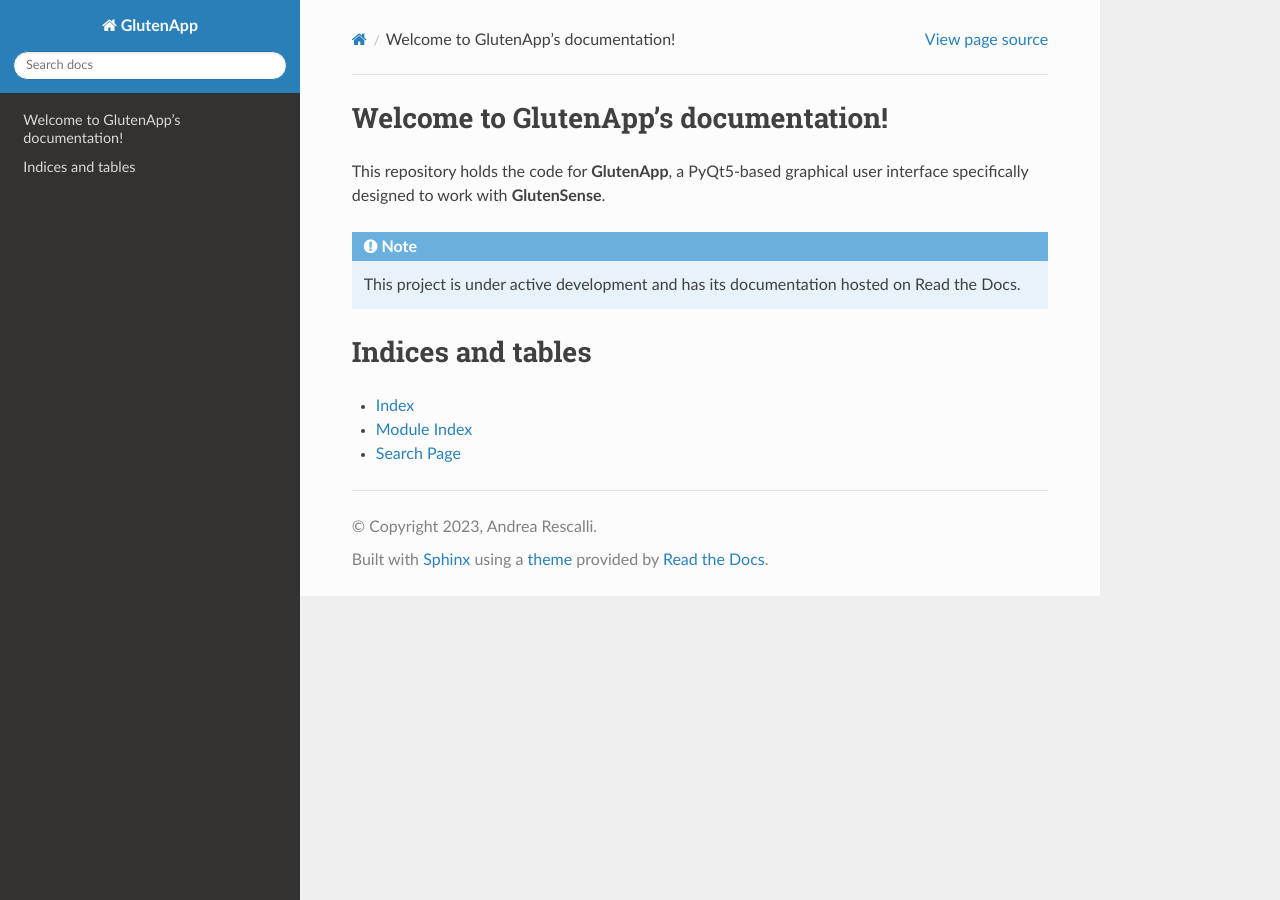
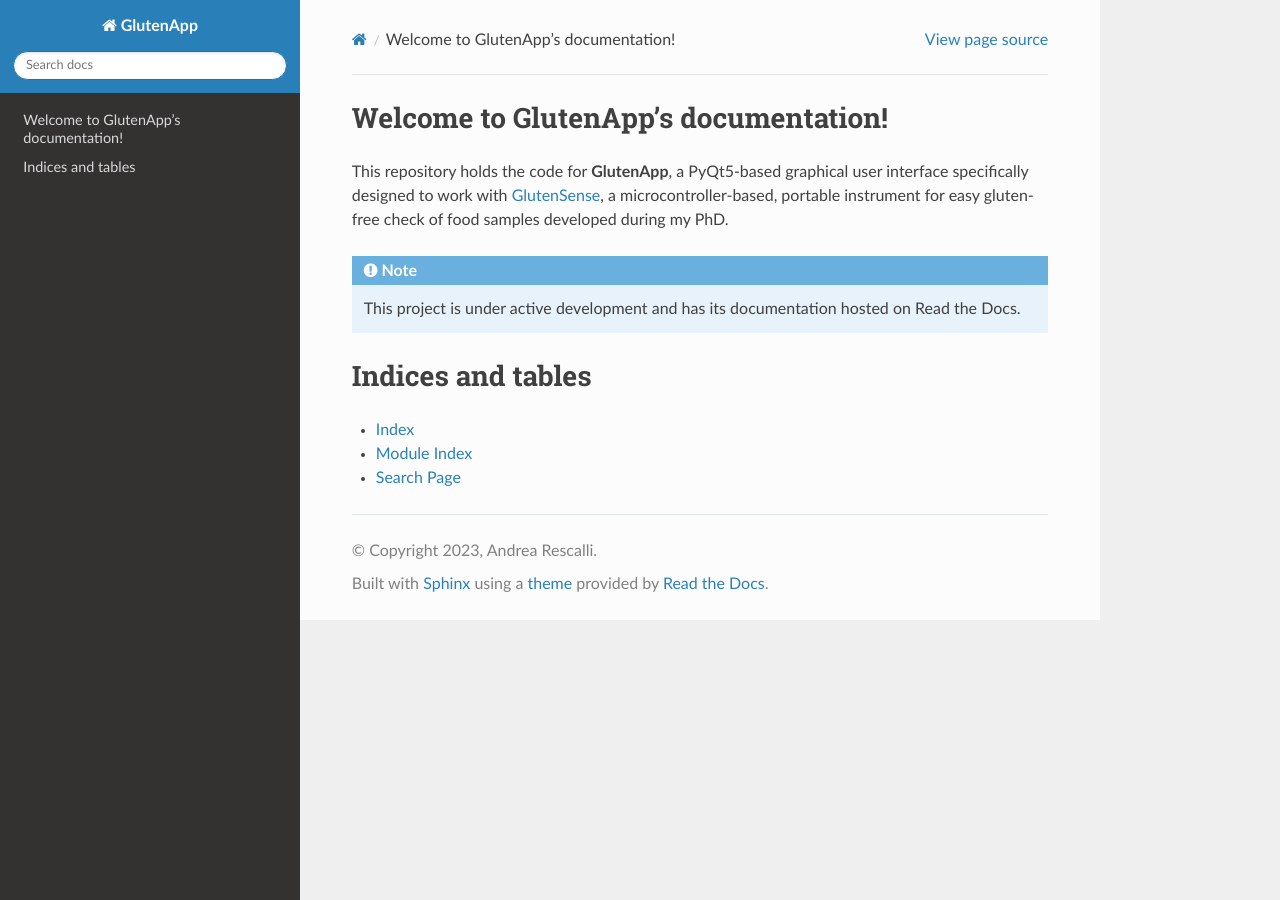
Before and after one commit to AndreaRescalli/GlutenSens, a Sphinx documentation site: the page built from GUI/docs/source/index.rst, in a window 1280 px wide. Built offline with Sphinx 7.4.7 and the Read the Docs theme 2.0.0, drawn with Linux system fonts in a browser that asks for light colours.

Commit message:
updated doc

```diff
--- a/GUI/docs/source/index.rst
+++ b/GUI/docs/source/index.rst
@@ -5,7 +5,9 @@
 
 Welcome to GlutenApp's documentation!
 =========================================
-This repository holds the code for **GlutenApp**, a PyQt5-based graphical user interface specifically designed to work with **GlutenSense**.
+This repository holds the code for **GlutenApp**, a PyQt5-based graphical user interface specifically designed to work
+with `GlutenSense <https://github.com/AndreaRescalli/GlutenSense/tree/master/PSoC_code>`_, a microcontroller-based,
+portable instrument for easy gluten-free check of food samples developed during my PhD.
 
 .. note::
 
```
